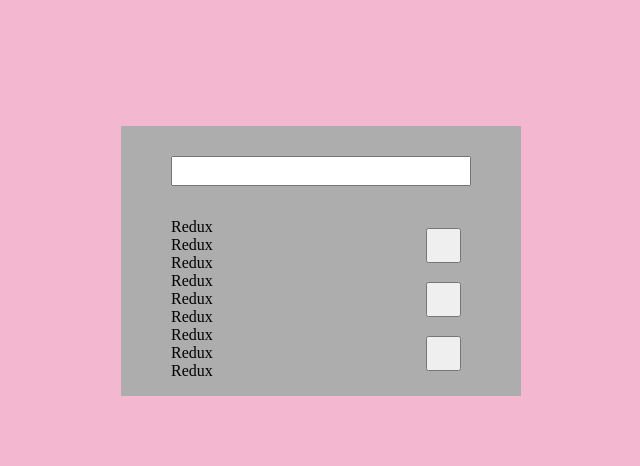
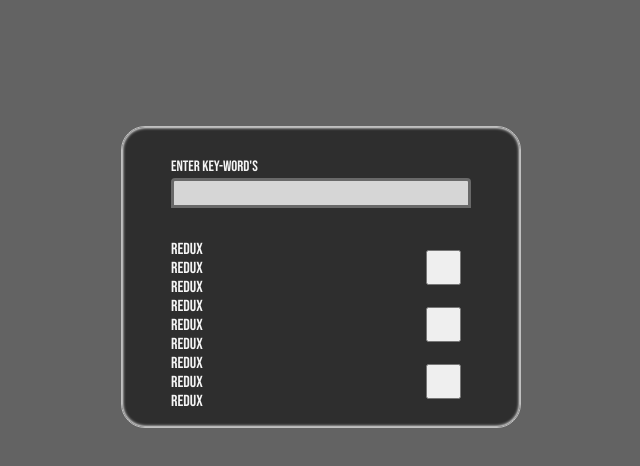
Before and after one commit to ZHe-testName/DOM_Task, a plain HTML site: page index.html in a window 1280 px wide. Shown: the whole page, without its empty margins (319-959 px from the left). Drawn offline with Linux system fonts and the light colour scheme.

Commit message:
Adjust css styles & font

```diff
--- a/index.html
+++ b/index.html
@@ -10,6 +10,7 @@
 <body>
     <main class="mainfield">
         <div class="inner-field">
+            <p class="input-title">Enter key-word's</p>
             <input type="text" class="input" id="main-input">
             <ul class="founded" id="repos-list">
                 <!-- <li class="founded-variant">Redux</li> -->
--- a/style.css
+++ b/style.css
@@ -1,3 +1,10 @@
+@font-face{
+    font-family: 'Bebas-Neue';
+    src: url('./font/BebasNeue-Regular.ttf');
+    font-weight: normal;
+    font-style: normal;
+}
+
 *{
     box-sizing: border-box;
     padding: 0;
@@ -5,14 +12,19 @@
 }
 
 body{
-    background-color: rgb(243, 183, 208);
+    font-family: 'Bebas-Neue';
+    background-color: rgb(99, 99, 99);
 }
 
 .mainfield{
     max-width: 400px;
     margin: 0 auto;
     margin-top: 10%;
-    background-color: rgb(173, 173, 173);
+    background-color: rgb(46, 46, 46);
+    border: 1px solid rgb(192, 192, 192);
+    border-radius: 24px;
+    color: whitesmoke;
+    box-shadow: inset 0 0 3px 1px white;
 }
 
 .inner-field{
@@ -22,11 +34,27 @@ body{
     margin: 0 auto;
 }
 
+.input-title{
+    margin-top: 30px;
+    margin-bottom: 2px;
+    font-size: 15px;
+}
+
 .input{
     min-width: 100%;
     height: 30px;
     font-size: 20px;
-    margin-top: 30px;
+    font-weight: 500;
+    background-color: rgb(214, 214, 214);
+    border: 3px solid rgb(105, 105, 105);
+    border-top-left-radius: 4px;
+    border-top-right-radius: 4px;
+}
+
+.input:focus{
+    outline: none;
+    outline-offset: 0;
+    background-color: whitesmoke;
 }
 
 .founded,
@@ -36,16 +64,20 @@ body{
 
 .founded{
     margin-top: 0px;
+    border-bottom-left-radius: 4px;
+    border-bottom-right-radius: 4px;
+    overflow: hidden;
 }
 
 .founded-variant{
-    background-color: rgb(255, 215, 215);
+    background-color: rgb(228, 228, 228);
+    color: rgb(49, 49, 49);
     border: 1px solid gray;
     cursor: pointer;
 }
 
 .founded-variant:hover{
-    background-color: wheat;
+    background-color: whitesmoke;
 }
 
 .repo{
```
Also changed, not shown: font/BebasNeue-Regular.ttf (added).
